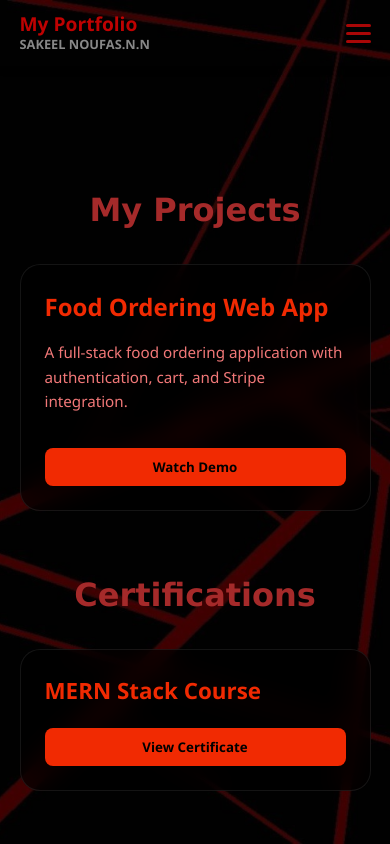
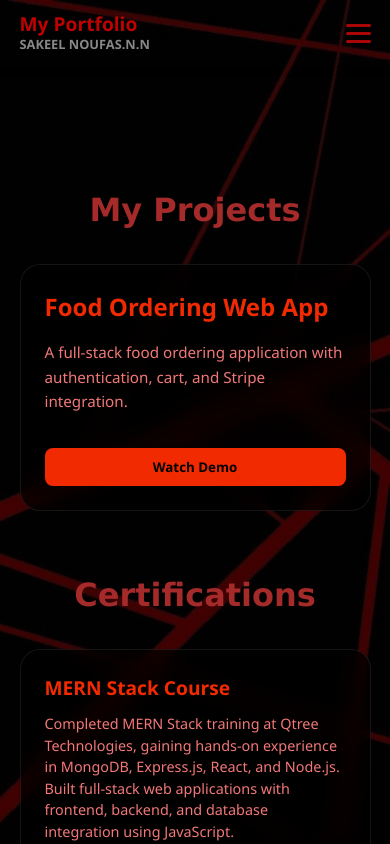
Before and after one commit to Sakeel1406/sakeel-noufas-Portfolio, a React (Vite) app: page /sakeel-noufas-Portfolio/projects in a window 390 px wide. Shown: the top 844 px of the page. Built offline with nearby package versions, Linux system fonts and the light colour scheme.

Commit message:
ready for deployment

```diff
--- a/src/About/About.css
+++ b/src/About/About.css
@@ -121,14 +121,14 @@
 }
 /* --- Media Queries --- */
 @media (max-width: 768px) {
-    /* ... your existing photo and p styles ... */
+
 
     .about-container h2 {
         padding-left: 0; /* Fixes the indent you had earlier */
         font-size: 22px;
     }
 
-        .my-photo {
+    .my-photo {
 
         margin-top: 10px;
         width: 100%;
@@ -144,4 +144,15 @@
     .btn {
         width: 80%; /* Wider buttons on mobile for easier tapping */
     }
+
+    .resume-section {
+        padding: 15px;
+    }
+
+    .btn:hover {
+        background-color: transparent;
+        transform: translateY(0);
+        color: #a90707;
+        box-shadow: 0 5px 15px rgba(169, 7, 7, 0.3);
+    }
 }
--- a/src/Project/Project.css
+++ b/src/Project/Project.css
@@ -125,6 +125,13 @@
   line-height: 1.5;
 }
 
+.cert-description {
+  color: #f27878;
+  margin-bottom: 15px;
+  line-height: 1.5;
+}
+
+
 /* Certificate Viewer */
 .cert-viewer {
   margin-top: 30px;
@@ -174,6 +181,55 @@
   .project-description {
     font-size: 0.95rem;
   }
+
+  .project-video {
+    height: 250px;
+  }
+
+  .tech-tag {
+    padding: 4px 10px;
+    font-size: 0.7rem;
+  }
+
+  .project-btn {
+    width: 100%;
+    text-align: center;
+  }
+
+  .project-btn:hover {
+    background: #ff4d2e;
+  }
+
+  .cert-viewer {
+    padding: 15px;
+  }
+
+  .close-btn {
+    width: 100%;
+    text-align: center;
+  }
+  .close-btn:hover {
+    background: #ff4d2e;
+  }
+
+  .cert-card h3 {
+    font-size: 1.2rem;
+  }
+  .cert-card p {
+    font-size: 0.9rem;
+  }
+
+  .cert-description {
+    font-size: 0.9rem;
+  }
+
+  .project-card:hover {
+    transform: none; /* Disable hover effect on mobile */
+    border-color: rgba(255,255,255,0.08); /* Keep original border color */
+    box-shadow: none; /* Remove shadow on mobile */
+  }
+
+
 }
 
 /* Extra Small Screens */
--- a/src/Project/Project.jsx
+++ b/src/Project/Project.jsx
@@ -39,6 +39,8 @@ const Project = () => {
 
       <div className="cert-card">
         <h3>MERN Stack Course</h3>
+        <p className="cert-description">Completed MERN Stack training at Qtree Technologies, gaining hands-on experience in MongoDB, Express.js, React, and Node.js.
+Built full-stack web applications with frontend, backend, and database integration using JavaScript.</p>
         <button
           className="project-btn"
           onClick={() => setActiveCert(`${import.meta.env.BASE_URL}certificates/mern-cert.pdf`)}
@@ -52,6 +54,8 @@ const Project = () => {
 
       <div className="cert-card">
         <h3>Web Development Intern</h3>
+        <p className="cert-description">Completed internship at Cubiksoft Technologies Pvt. Ltd., working on a MERN stack-based food ordering web application.
+Demonstrated strong problem-solving skills, dedication, and ability to build full-stack projects using modern web technologies.</p>
         <button
           className="project-btn"
           onClick={() => setActiveCert(`${import.meta.env.BASE_URL}certificates/internship-cert.pdf`)}
```
